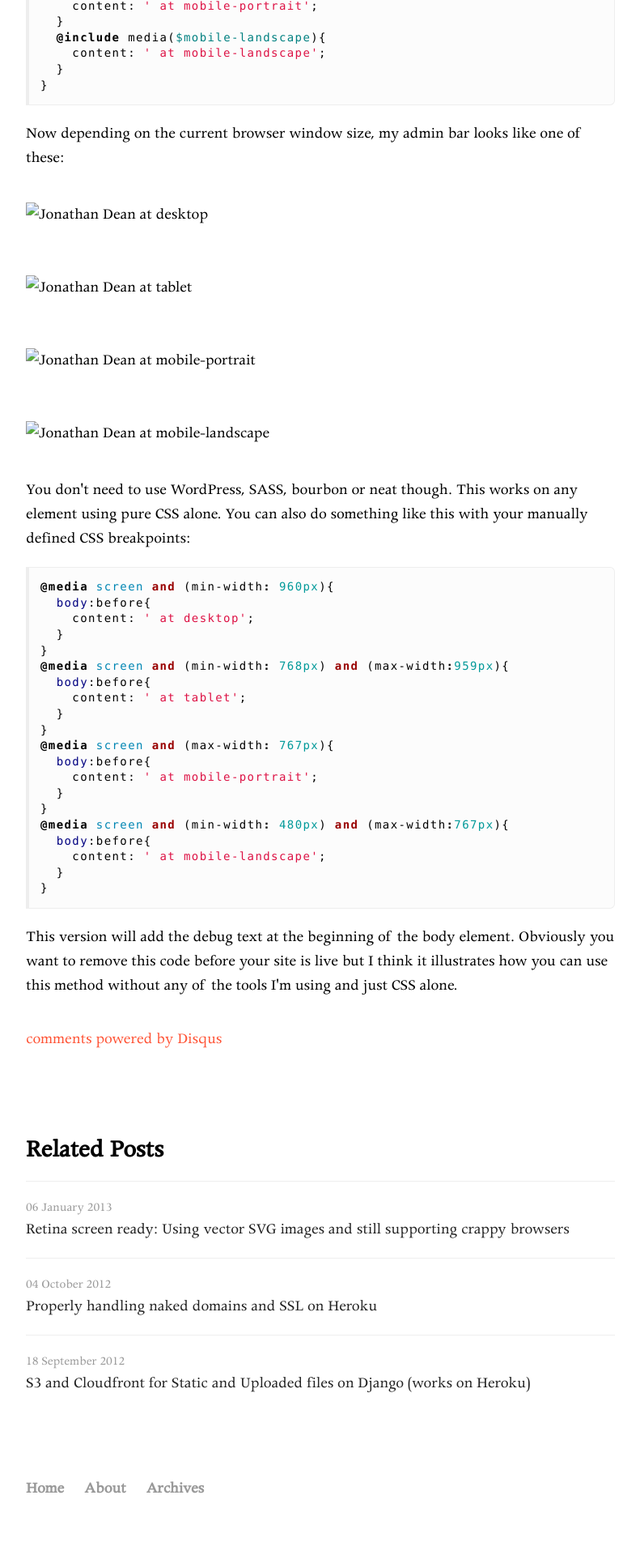
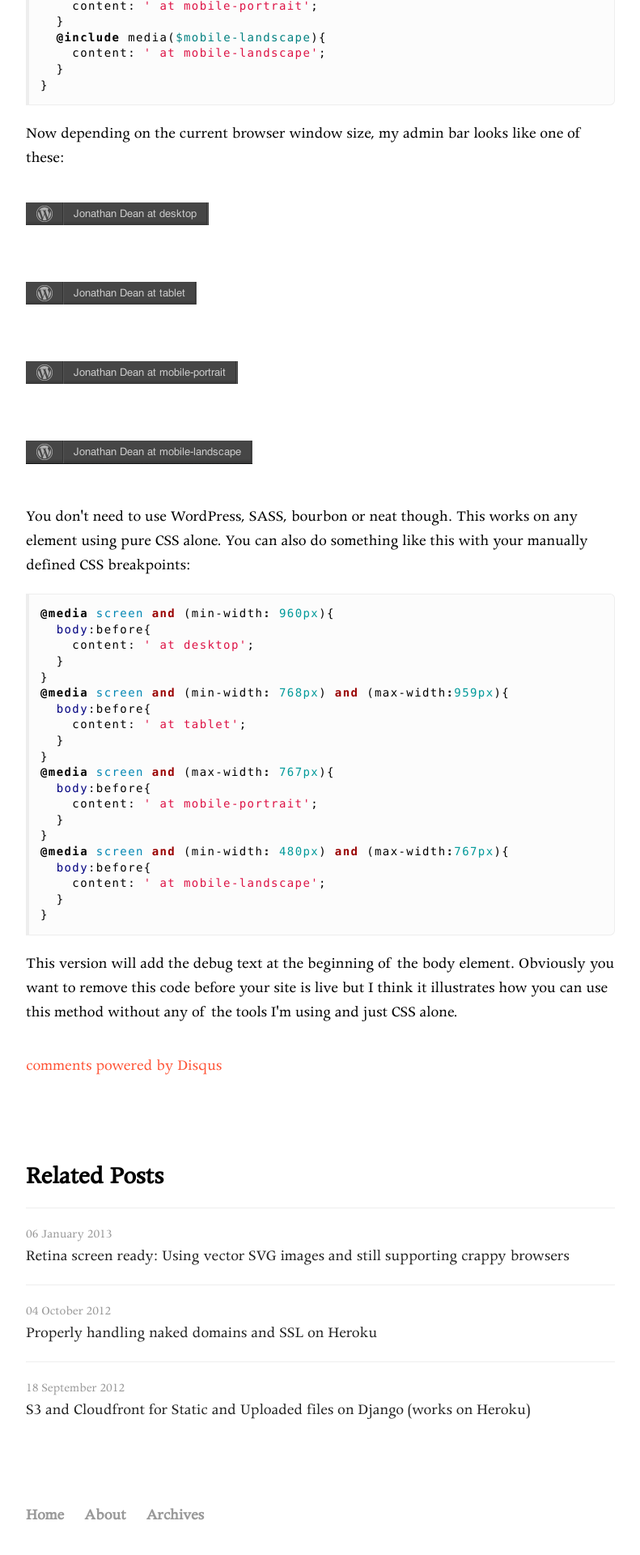
Before and after one commit to jonathandean/jonathandean.github.io, a Jekyll site: the page built from _posts/2013-01-12-showing-the-current-breakpoint-name-when-testing-responsive-designs-using-only-css.html, in a window 1280 px wide. Shown: the part 1388-3308 px from the top of the page at 81% size, without its empty margins (244-1035 px from the left). Built offline with Jekyll 4.4.1, drawn with Linux system fonts in a browser that asks for light colours; some web fonts are replaced; comment, search, counter and statistics services are not loaded.

Commit message:
fix broken images in posts

```diff
--- a/_posts/2008-06-08-i-was-this-cool-since-birth.html
+++ b/_posts/2008-06-08-i-was-this-cool-since-birth.html
@@ -8,4 +8,4 @@ status: publish
 type: post
 published: true
 ---
-<div class="ct"><img title="jonathan_july83" src="http://jonathandean.com/wp-content/uploads/2009/03/jonathan_july83.jpg" alt="Cool guy." width="236" height="400" /></div>
+<div class="ct"><img title="jonathan_july83" src="{{ site.url }}/img/jonathan_july83.jpg" alt="Cool guy." width="236" height="400" /></div>
--- a/_posts/2008-11-27-another-way-to-fix-washed-out-images-from-photoshops-save-for-web.html
+++ b/_posts/2008-11-27-another-way-to-fix-washed-out-images-from-photoshops-save-for-web.html
@@ -12,10 +12,10 @@ published: true
 
 <p>I had some trouble today with washed out images when using Save for Web in Photoshop and thought I should share. In the past I've been able to solve this by unchecking the Convert to sRGB option but that didn't cut it this time. In case you aren't familiar, you can find that option by clicking the more options arrow to the right of the Preset drop down menu.</p>
 
-<p><img title="Convert to sRGB" src="http://jonathandean.com/wp-content/uploads/2009/03/converttosrgb.gif" alt="Convert to sRGB" width="228" height="452" /></p>
+<p><img title="Convert to sRGB" src="{{ site.url }}/img/converttosrgb.gif" alt="Convert to sRGB" width="228" height="452" /></p>
 
 <p>After some poking around I came across <a href="http://www.gballard.net/psd/saveforwebshift.html">this interestingly formatted article</a> on the issue. Unfortunately the solutions there didn't work for me but it did point me in the right direction. It turns out my color profile was set to Working CMYK and not RGB. (You want CMYK for print, not for web.) Anyway, all I had to do was go to Edit -&gt; Convert to Profile and select Working RGB instead.</p>
 
-<p><img title="Convert to Profile" src="http://jonathandean.com/wp-content/uploads/2009/03/converttoprofile_sm.gif" alt="Convert to Profile" width="450" height="246" /></p>
+<p><img title="Convert to Profile" src="{{ site.url }}/img/converttoprofile_sm.gif" alt="Convert to Profile" width="450" height="246" /></p>
 
 <p>After that my Save for Web images looked just as I designed. There is one big drawback of this though. After converting the profile it flatted my file so make sure you don't save and close the file too quickly and lose your layers. After saving for web I stepped back in history a few steps to get my layers back and saved it again to be safe. It's not a big deal for me in this case because I only need to save for web once but I would have to do this step each time. I suppose the moral of the story is to check your color profile before you begin designing so that you don't run into this mess in the end. If anyone has a better solution that doesn't flatten your file I'd love to hear it.</p>
--- a/_posts/2010-05-23-working-with-subversion-externals-in-cornerstone-for-mac.html
+++ b/_posts/2010-05-23-working-with-subversion-externals-in-cornerstone-for-mac.html
@@ -30,6 +30,6 @@ published: true
 
 <p>Here's an example of what my screen looked like when I was putting the JWPlayer source code as an external in my repository:</p>
 
-<p><img src="http://jonathandean.com/wp-content/uploads/svn_external_add_new.png" alt="Adding a new external" width="600" /></p>
+<p><img src="{{ site.url }}/img/svn_external_add_new.png" alt="Adding a new external" width="600" /></p>
 
 <p>If you want to see the files of externals in your file list in Cornerstone select <em>Show Contents of Externals</em> from the File menu.</p>
--- a/_posts/2013-01-12-showing-the-current-breakpoint-name-when-testing-responsive-designs-using-only-css.html
+++ b/_posts/2013-01-12-showing-the-current-breakpoint-name-when-testing-responsive-designs-using-only-css.html
@@ -46,13 +46,13 @@ $mobile-portrait: new-breakpoint(max-width 767px);
 
 <p>Now depending on the current browser window size, my admin bar looks like one of these:</p>
 
-<p><img src="http://www.jonathandean.com/wp-content/uploads/2013/01/Screen-Shot-2013-01-12-at-7.34.21-PM.png" alt="Jonathan Dean at desktop" height="28" class="alignnone size-full wp-image-4764" /></p>
+<p><img src="{{ site.url }}/img/Screen-Shot-2013-01-12-at-7.34.21-PM.png" alt="Jonathan Dean at desktop" height="28" class="alignnone size-full wp-image-4764" /></p>
 
-<p><img src="http://www.jonathandean.com/wp-content/uploads/2013/01/Screen-Shot-2013-01-12-at-7.34.50-PM.png" alt="Jonathan Dean at tablet" height="28" class="alignnone size-full wp-image-4763" /></p>
+<p><img src="{{ site.url }}/img/Screen-Shot-2013-01-12-at-7.34.50-PM.png" alt="Jonathan Dean at tablet" height="28" class="alignnone size-full wp-image-4763" /></p>
 
-<p><img src="http://www.jonathandean.com/wp-content/uploads/2013/01/Screen-Shot-2013-01-12-at-7.35.22-PM.png" alt="Jonathan Dean at mobile-portrait" height="28" class="alignnone size-full wp-image-4761" /></p>
+<p><img src="{{ site.url }}/img/Screen-Shot-2013-01-12-at-7.35.22-PM.png" alt="Jonathan Dean at mobile-portrait" height="28" class="alignnone size-full wp-image-4761" /></p>
 
-<p><img src="http://www.jonathandean.com/wp-content/uploads/2013/01/Screen-Shot-2013-01-12-at-7.35.06-PM.png" alt="Jonathan Dean at mobile-landscape" height="29" class="alignnone size-full wp-image-4762" /></p>
+<p><img src="{{ site.url }}/img/Screen-Shot-2013-01-12-at-7.35.06-PM.png" alt="Jonathan Dean at mobile-landscape" height="29" class="alignnone size-full wp-image-4762" /></p>
 
 <p>You don't need to use WordPress, SASS, bourbon or neat though. This works on any element using pure CSS alone. You can also do something like this with your manually defined CSS breakpoints:</p>
 
--- a/about/index.html
+++ b/about/index.html
@@ -7,6 +7,6 @@ layout: default
     <p class="ct">
       Lead Software Engineer at <a href="http://stitchfix.com">Stitch Fix</a>. Mostly using <a href="http://rubyonrails.org/">Ruby on Rails</a>. Pittsburgh, PA.
     </p>
-    <img src="/img/pgh-bw.jpg" alt="Pittsburgh, PA, USA">
+    <img src="{{ site.url }}/img/pgh-bw.jpg" alt="Pittsburgh, PA, USA">
   </article>
 </section>
```
Also changed, not shown: img/Screen-Shot-2013-01-12-at-7.34.21-PM.png (added), img/Screen-Shot-2013-01-12-at-7.34.50-PM.png (added), img/Screen-Shot-2013-01-12-at-7.35.06-PM.png (added), img/Screen-Shot-2013-01-12-at-7.35.22-PM.png (added), img/converttoprofile_sm.gif (added), img/converttosrgb.gif (added), img/jonathan_july83.jpg (added), img/svn_external_add_new.png (added).
